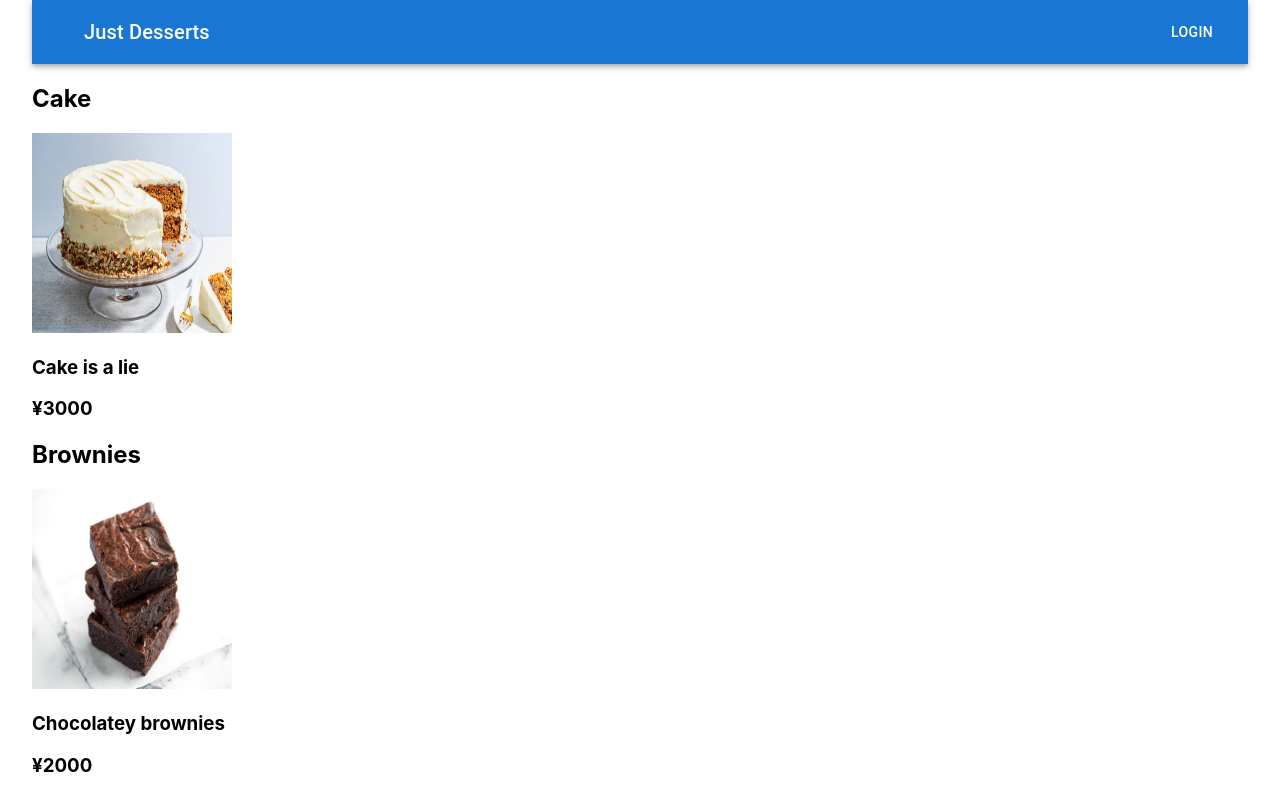
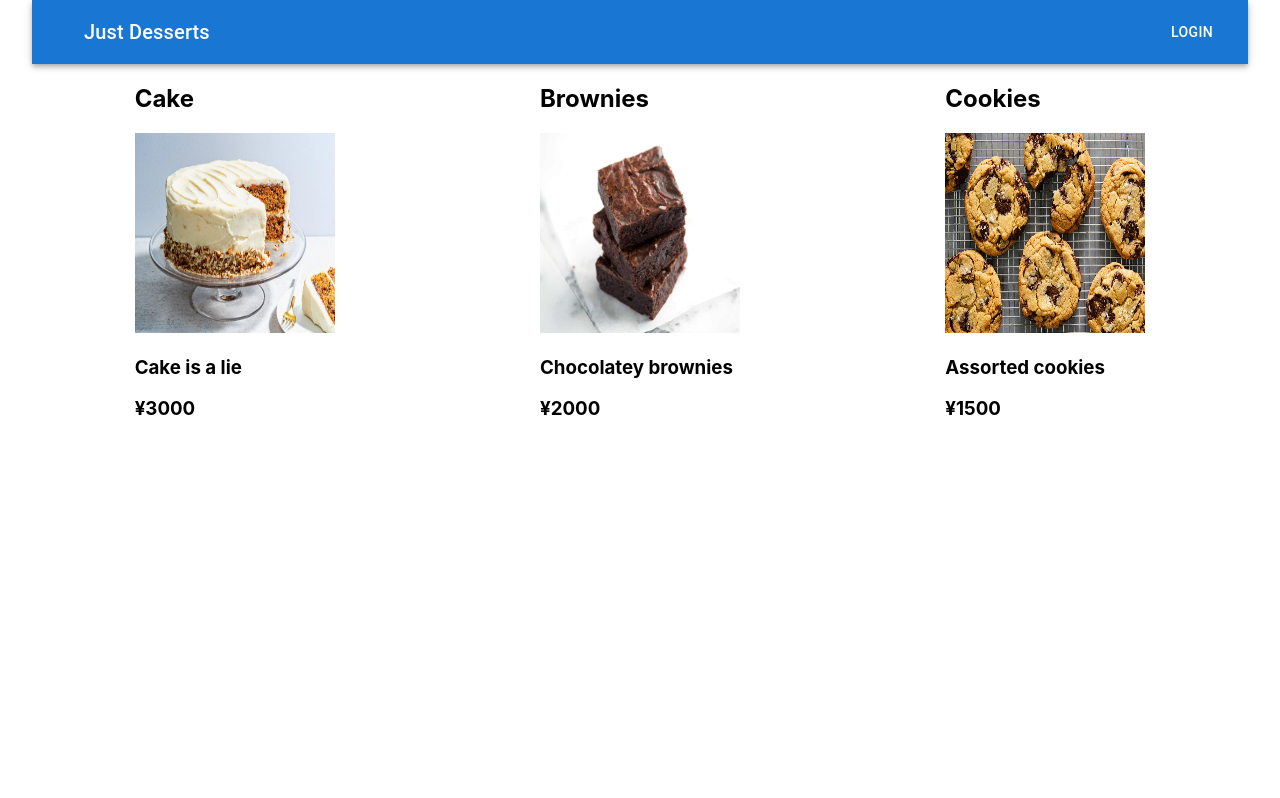
Before and after one commit to juliwithoutthee/justdessertsFE, a Next.js app: page / in a window 1280 px wide. Shown: the top 798 px of the page. Built offline with nearby package versions, Linux system fonts and the light colour scheme.

Commit message:
Updates css for each item for test data

```diff
--- a/styles/globals.css
+++ b/styles/globals.css
@@ -24,3 +24,9 @@ a {
     background: black;
   }
 }
+
+.items{
+  display: flex;
+  flex-direction: row;
+  justify-content: space-around;
+}
```
